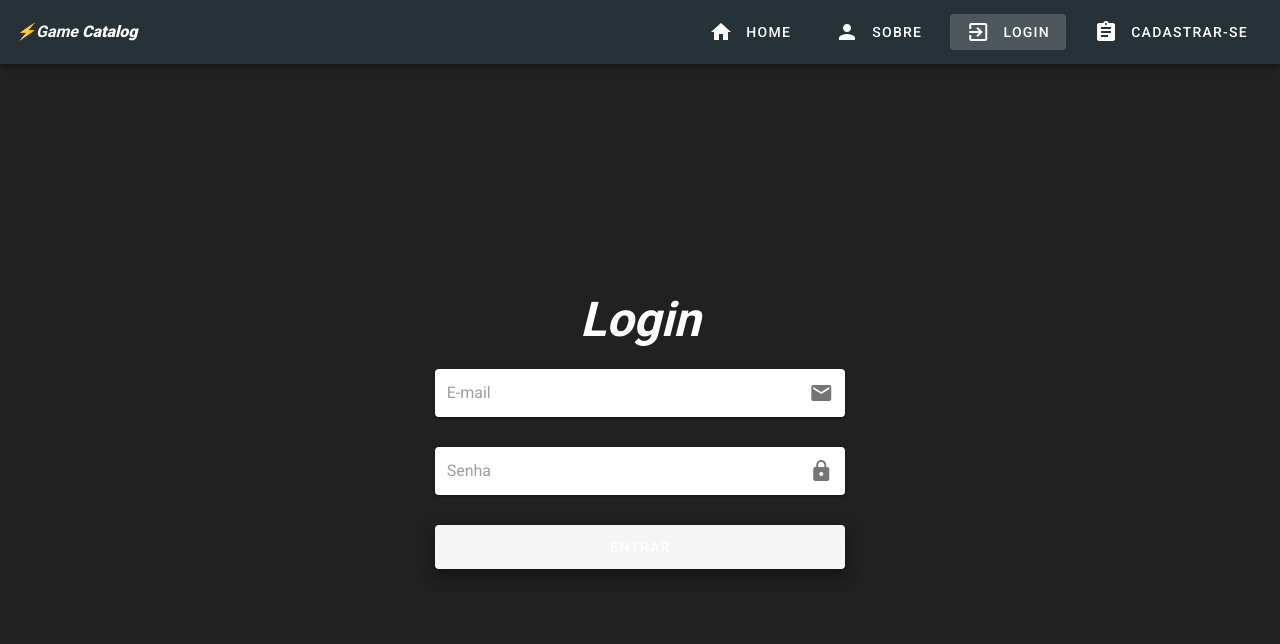
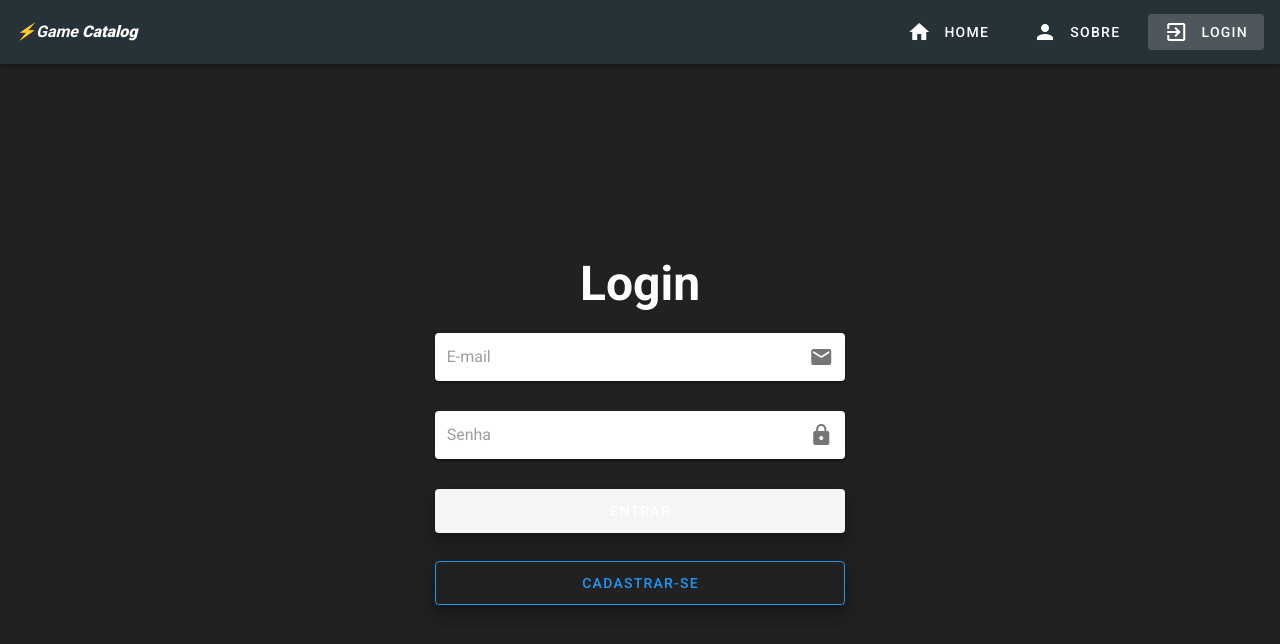
Before and after one commit to antoniocastilloz/AssessmentVue, a Vue app in the folder film-crud/: page /login in a window 1280 px wide. Shown: the top 644 px of the page. Built offline with nearby package versions, Linux system fonts and the light colour scheme.

Commit message:
Adicionando jogos por usuários

```diff
--- a/film-crud/src/App.vue
+++ b/film-crud/src/App.vue
@@ -20,9 +20,6 @@
       <v-btn v-if="this.$route.path != '/app'" to="/login" text class="ml-3">
         <v-icon class="mr-3">exit_to_app</v-icon>Login
       </v-btn>
-      <v-btn v-if="this.$route.path != '/app'" to="/cadastro" text class="ml-3">
-        <v-icon class="mr-3">assignment</v-icon>Cadastrar-se
-      </v-btn>
     </v-app-bar>
     <v-content>
       <router-view></router-view>
@@ -39,9 +36,10 @@ export default {
     logout() {
       auth()
         .signOut()
-        .then(
-          data => console.log(data) // eslint-disable-line
-        )
+        .then(data => {
+          console.log(data); // eslint-disable-line
+          this.$store.commit("setUserID", "");
+        })
         .catch(
           error => console.log(error) // eslint-disable-line
         );
--- a/film-crud/src/components/Aplicacao/ModalCreateEdit.vue
+++ b/film-crud/src/components/Aplicacao/ModalCreateEdit.vue
@@ -69,6 +69,8 @@
 </template>
 
 <script>
+import * as firebase from "firebase";
+
 export default {
   name: "ModalCreateEdit",
   data: () => ({
@@ -98,6 +100,9 @@ export default {
     inputRules: [v => v.length > 0 || "Campo obrigatório"]
   }),
   computed: {
+    userID() {
+      return this.$store.state.user.id;
+    },
     modalCreateEdit() {
       return this.$store.state.modalCreateEdit;
     },
@@ -135,6 +140,18 @@ export default {
           this.editGame(newObject);
         } else {
           this.addGame(newObject);
+          firebase
+            .firestore()
+            .collection("Users")
+            .doc(this.userID)
+            .collection("games")
+            .add(newObject)
+            .then(data => {
+              console.log(data); // eslint-disable-line
+            })
+            .catch(error => {
+              console.log(error); // eslint-disable-line
+            });
         }
         this.clearInputs();
         this.closeModalCreateEdit();
--- a/film-crud/src/pages/Cadastro.vue
+++ b/film-crud/src/pages/Cadastro.vue
@@ -4,7 +4,7 @@
       <v-col xs="11" sm="12" md="5" lg="4" class="d-flex align-center justify-center">
         <v-row class="d-flex justify-center">
           <v-col elevation="23">
-            <h1 class="display-2 font-italic font-weight-bold text-center">Cadastro</h1>
+            <h1 class="display-2 font-weight-bold text-center">Cadastro</h1>
             <br />
             <v-form ref="form">
               <v-text-field
@@ -45,7 +45,7 @@
               raised
               block
               large
-            >Registrar-se</v-btn>
+            >Cadastrar-se</v-btn>
           </v-col>
         </v-row>
       </v-col>
--- a/film-crud/src/pages/Login.vue
+++ b/film-crud/src/pages/Login.vue
@@ -4,7 +4,7 @@
       <v-col xs="11" sm="12" md="5" lg="4" class="d-flex align-center justify-center">
         <v-row class="d-flex justify-center">
           <v-col elevation="23">
-            <h1 class="display-2 font-italic font-weight-bold text-center">Login</h1>
+            <h1 class="display-2 font-weight-bold text-center">Login</h1>
             <br />
             <v-form ref="form">
               <v-text-field
@@ -30,12 +30,21 @@
             </v-form>
             <v-btn
               elevation="10"
-              class="bgGradient white--text"
+              class="bgGradient white--text mb-7"
               @click="login"
               raised
               block
               large
             >Entrar</v-btn>
+            <v-btn
+              elevation="10"
+              color="blue white--text"
+              @click="login"
+              to="/cadastro"
+              outlined
+              block
+              large
+            >Cadastrar-se</v-btn>
           </v-col>
         </v-row>
       </v-col>
@@ -75,7 +84,7 @@ export default {
           .auth()
           .signInWithEmailAndPassword(this.email, this.password)
           .then(data => {
-            console.log(data.user); // eslint-disable-line
+            this.$store.commit("setUserID", data.user.uid);
             this.$router.push("/app");
           })
           .catch(error => {
--- a/film-crud/src/store.js
+++ b/film-crud/src/store.js
@@ -12,7 +12,10 @@ export default new Vuex.Store({
         modalSuccess: false,
         modalError: {
             open: false,
-            message: "fds",
+            message: "",
+        },
+        user: {
+            id:"",
         },
         jogos: [
             { name: "Sonic", date: "30/1/2020", type: "Plataforma", favorite: true, full: true, image: "https://kanto.legiaodosherois.com.br/w760-h398-gnw-cfill-q80/wp-content/uploads/2020/01/legiao_Z1Rr3VKwx0Qlo2bX97iTz5GNBgedWSyFJLanOs8DUu.jpg.jpeg", description: "Sonic The Hedgedog ou apenas Sonic é o principal personagem de um dos games mais famosos da atualidade e o principal símbolo da SEGA." },
@@ -22,6 +25,10 @@ export default new Vuex.Store({
         ]
     },
     mutations: {
+        // Auth
+        setUserID(state, id){
+            state.user.id = id
+        },
         //CRUD
         addGame(state, object) {
             state.jogos.unshift(object)
```
